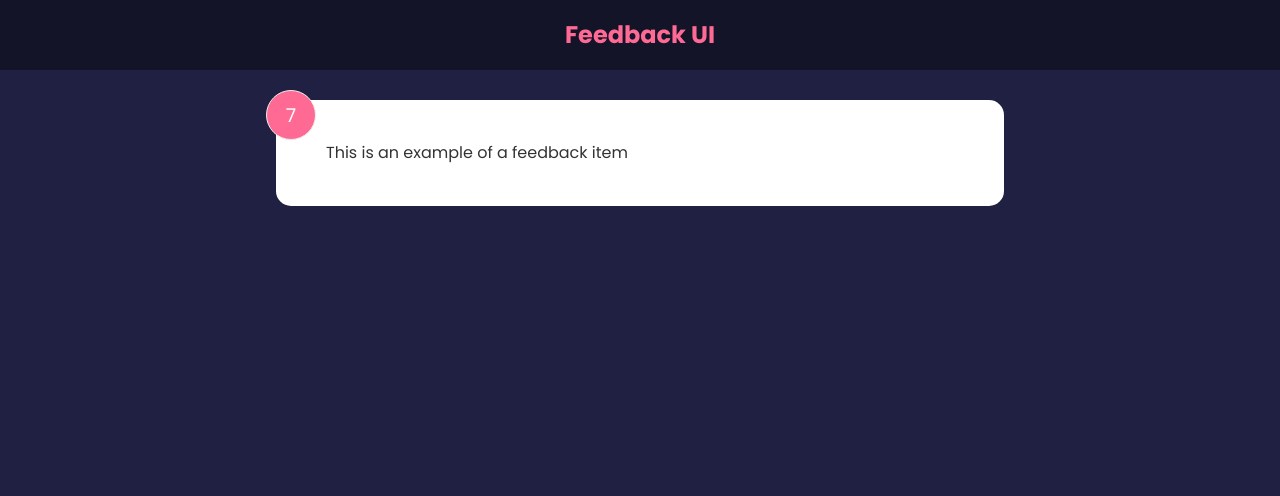
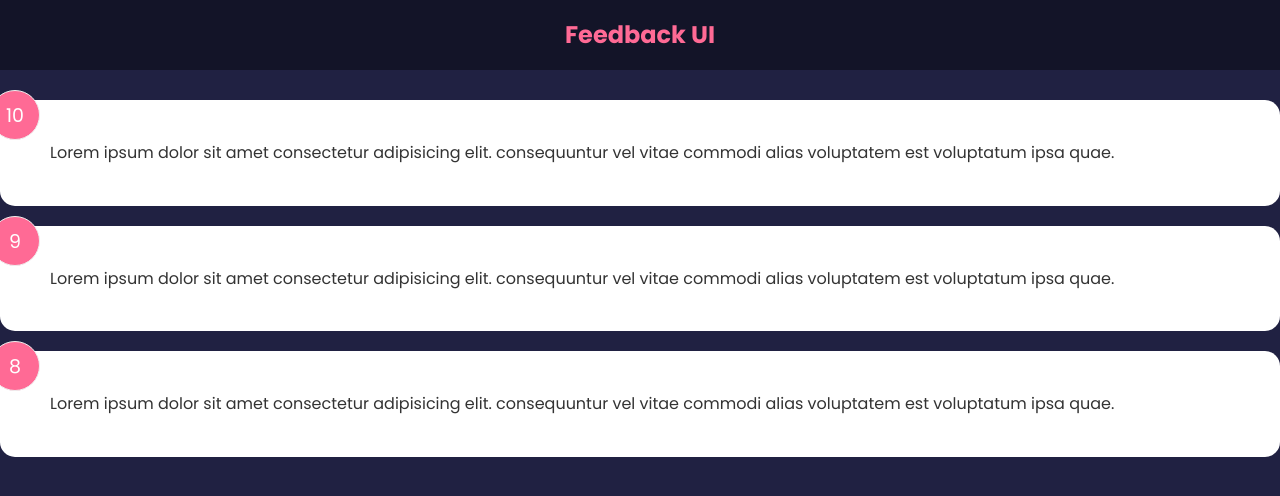
Before and after one commit to TakeADev/feedback-app, a React (Create React App) app: page / in a window 1280 px wide. Shown: the top 496 px of the page. Built offline with nearby package versions, Linux system fonts and the light colour scheme.

Commit message:
Add new components and dummy data

```diff
--- a/src/App.js
+++ b/src/App.js
@@ -1,14 +1,15 @@
 import React from 'react'
-import FeedbackItem from './components/FeedbackItem'
+import { useState } from 'react'
+import FeedbackData from './data/FeedbackData'
 import Header from './components/Header'
+import FeedbackList from './components/FeedbackList'
 
 function App() {
+  const [feedback, setFeedback] = useState(FeedbackData)
   return (
     <>
       <Header />
-      <div className='container'>
-        <FeedbackItem />
-      </div>
+      <FeedbackList feedback={feedback} />
     </>
   )
 }
--- a/src/components/FeedbackItem.jsx
+++ b/src/components/FeedbackItem.jsx
@@ -1,14 +1,12 @@
 import { useState } from 'react'
+import Card from './shared/Card'
 
-function FeedbackItem() {
-  const [rating, setRating] = useState(7)
-  const [text, setText] = useState('This is an example of a feedback item')
-
+function FeedbackItem({ item }) {
   return (
-    <div className='card'>
-      <div className='num-display'>{rating}</div>
-      <div className='text-display'>{text}</div>
-    </div>
+    <Card>
+      <div className='num-display'>{item.rating}</div>
+      <div className='text-display'>{item.text}</div>
+    </Card>
   )
 }
 
--- /dev/null
+++ b/src/components/FeedbackList.jsx
@@ -0,0 +1,19 @@
+import FeedbackItem from './FeedbackItem'
+
+function FeedbackList({ feedback }) {
+  if (!feedback || feedback.length === 0) {
+    return <p>No feedback yet.</p>
+  }
+
+  return (
+    <div className='feedback-list'>
+      <ul>
+        {feedback.map((item) => {
+          return <FeedbackItem key={item.id} item={item} />
+        })}
+      </ul>
+    </div>
+  )
+}
+
+export default FeedbackList
--- /dev/null
+++ b/src/components/shared/Card.jsx
@@ -0,0 +1,7 @@
+import { Children } from 'react'
+
+function Card({ children, reverse }) {
+  return <div className={`card ${reverse && 'reverse'}`}>{children}</div>
+}
+
+export default Card
--- /dev/null
+++ b/src/data/FeedbackData.js
@@ -0,0 +1,19 @@
+const FeedbackData = [
+  {
+    id: 1,
+    rating: 10,
+    text: 'Lorem ipsum dolor sit amet consectetur adipisicing elit. consequuntur vel vitae commodi alias voluptatem est voluptatum ipsa quae.',
+  },
+  {
+    id: 2,
+    rating: 9,
+    text: 'Lorem ipsum dolor sit amet consectetur adipisicing elit. consequuntur vel vitae commodi alias voluptatem est voluptatum ipsa quae.',
+  },
+  {
+    id: 3,
+    rating: 8,
+    text: 'Lorem ipsum dolor sit amet consectetur adipisicing elit. consequuntur vel vitae commodi alias voluptatem est voluptatum ipsa quae.',
+  },
+]
+
+export default FeedbackData
```
